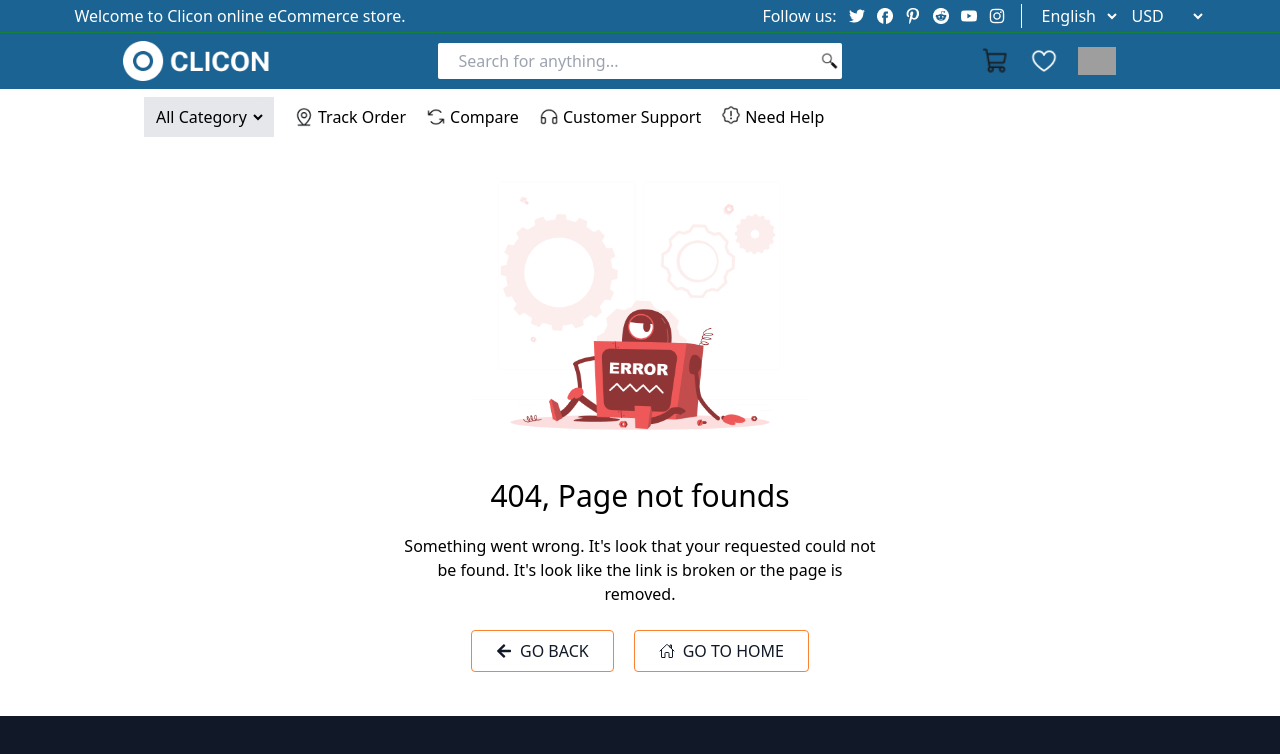
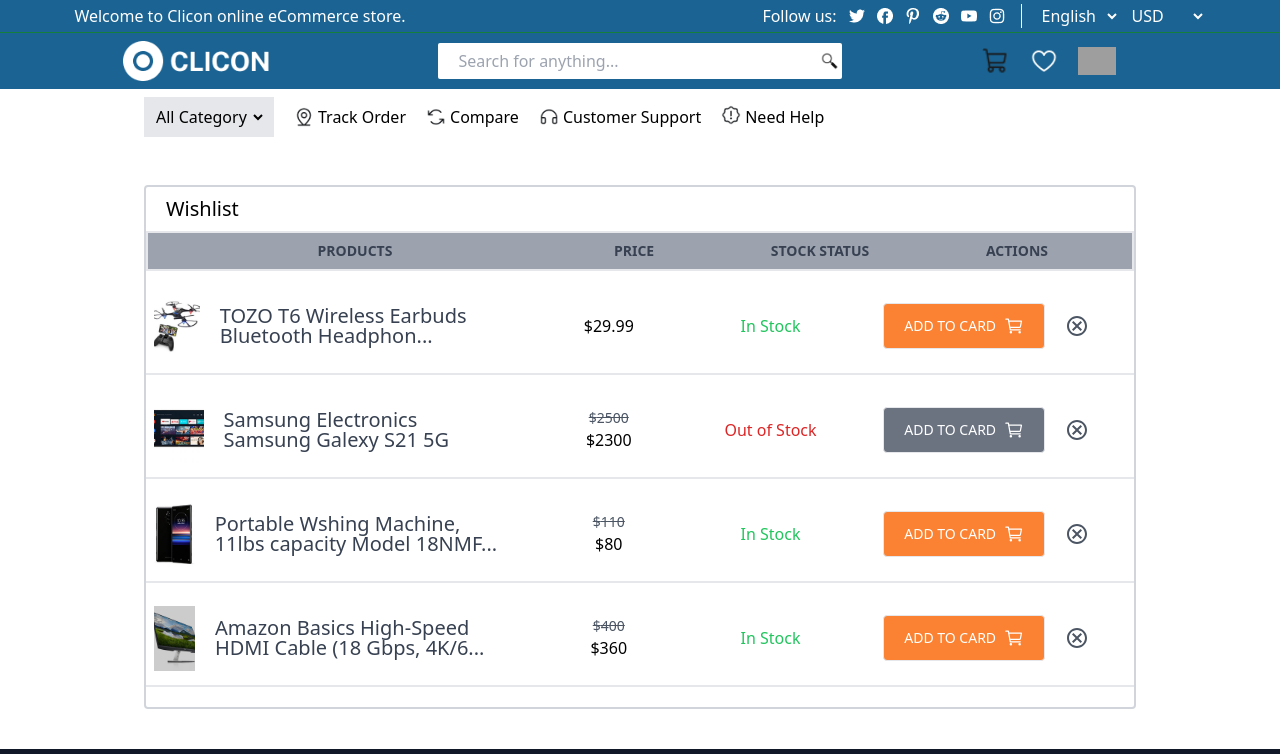
Before and after one commit to jim2107054/CLICON, a React (Vite) app in the folder frontend/: page /wish-list in a window 1280 px wide. Shown: the top 754 px of the page. Built offline with nearby package versions, Linux system fonts and the light colour scheme; grey boxes are pictures that could not be loaded.

Commit message:
wishlist done

```diff
--- a/frontend/src/App.jsx
+++ b/frontend/src/App.jsx
@@ -19,6 +19,7 @@ import ProductDetails from './pages/ProductDetails';
 import TrackOrder from './pages/TrackOrder';
 import TrackOrderDetails from './pages/TrackOrderDetails';
 import ShopingCard from './pages/ShopingCard';
+import WishList from './pages/WishList';
 
 const App = () => {
   return (
@@ -42,6 +43,7 @@ const App = () => {
         <Route path='/track-order' element={<TrackOrder/>} />
         <Route path='/track-order-details' element={<TrackOrderDetails/>} />
         <Route path='/shoping-card' element={<ShopingCard/>} />
+        <Route path='/wish-list' element={<WishList/>} />
         {/* Add more routes as needed */}
         <Route path='/shop' element={<ShopPage/>} />
         <Route path='/shop/:productId' element={<ProductDetails/>} />
--- a/frontend/src/components/AddToCard.jsx
+++ b/frontend/src/components/AddToCard.jsx
@@ -18,7 +18,7 @@ const AddToCard = (props) => {
               <div className="flex items-center">
                 <MdOutlineCancel
                   onClick={() => setCancled(false)}
-                  className="text-2xl text-red-600"
+                  className="text-2xl text-gray-600 cursor-pointer hover:text-red-600"
                 />
               </div>
               <div className="flex items-center">
--- /dev/null
+++ b/frontend/src/components/AddToWishList.jsx
@@ -0,0 +1,76 @@
+import React, { useState } from "react";
+import { IoCartOutline } from "react-icons/io5";
+import { MdOutlineCancel } from "react-icons/md";
+
+const AddToWishList = (props) => {
+  const [cancled, setCancled] = useState(true);
+  //distructure props
+  const { image, title, status, OriginalPrice, DiscountPrice } = props;
+  return (
+    <div>
+      {cancled && (
+        <>
+          <div className="flex border-b-2 mt-2 h-24 md:gap-2 xl:gap-2 2xl:gap-4 w-full py-2">
+            <div className="flex flex-row gap-5 w-[40%] px-2 rounded line-clamp-2">
+              <div className="flex items-center">
+                <img className="object-cover h-5/6" src={image} alt="logo" />
+              </div>
+              <div className="flex items-center justify-center">
+                <p className="leading-none text-xl text-gray-700">
+                  {title}
+                </p>
+              </div>
+            </div>
+            <div className="flex mx-10 justify-between w-[60%]">
+              <div className="my-auto gap-2 w-[20%]">
+                {OriginalPrice && (
+                  <p className="text-center line-through text-sm font-medium text-gray-600">
+                    ${OriginalPrice}
+                  </p>
+                )}
+                <p className="text-center text-base font-medium">
+                  ${DiscountPrice}
+                </p>
+              </div>
+              <div className="items-center my-auto px-1 py-1 w-[25%]">
+                <div className="flex gap-5 justify-center items-center px-2 py-1 w-full">
+                  <p
+                    className={`text-base font-medium ${
+                      status === "In Stock" ? "text-green-500" : "text-red-600"
+                    }`}
+                  >
+                    {status}
+                  </p>
+                </div>
+              </div>
+              <div className="justify-center flex w-[40%]">
+                <div className="flex items-center gap-2 lg:gap-5">
+                  <button
+                    className={`border flex items-center text-sm font-medium bg-btnColor duration-300 transition-all text-white px-2 lg:px-5 py-3 rounded
+                ${
+                  status === "In Stock"
+                    ? "hover:scale-105"
+                    : "bg-gray-500 cursor-not-allowed"
+                }
+                `}
+                  >
+                    ADD TO CARD
+                    <IoCartOutline className="text-xl ml-2" />
+                  </button>
+                  <div className="flex items-center">
+                    <MdOutlineCancel
+                      onClick={() => setCancled(false)}
+                      className="text-2xl text-gray-600 cursor-pointer hover:text-red-600"
+                    />
+                  </div>
+                </div>
+              </div>
+            </div>
+          </div>
+        </>
+      )}
+    </div>
+  );
+};
+
+export default AddToWishList;
--- /dev/null
+++ b/frontend/src/pages/WishList.jsx
@@ -0,0 +1,53 @@
+import shopItems from "../assets/ShopItem";
+import AddToWishList from "../components/AddToWishList";
+
+const WishList = () => {
+  return (
+    <div>
+      <div className="flex flex-col lg:flex-row gap-5 px-10 lg:px-36 py-10">
+        <div className="flex flex-col h-fit pb-5 rounded border-2 border-gray-300 w-full">
+          <p className="text-xl px-5 font-medium my-2">Wishlist</p>
+          <div className="flex border-2 px-5 py-2 bg-gray-400 justify-evenly gap-2">
+            <div className="w-[40%] flex justify-evenly">
+              <p className="text-sm font-bold text-gray-700">PRODUCTS</p>
+            </div>
+            <div className="flex w-[60%] justify-between px-12 lg:px-16">
+              <p className="text-sm font-bold text-gray-700">PRICE</p>
+              <p className="text-sm font-bold text-gray-700">STOCK STATUS</p>
+              <p className="text-sm font-bold text-gray-700">ACTIONS</p>
+            </div>
+          </div>
+          <AddToWishList
+            image={shopItems[0].image}
+            title={shopItems[0].title}
+            DiscountPrice={shopItems[0].price}
+            status="In Stock"
+          />
+          <AddToWishList
+            image={shopItems[1].image}
+            title={shopItems[1].title}
+            DiscountPrice={shopItems[1].price}
+            OriginalPrice={2500}
+            status="Out of Stock"
+          />
+          <AddToWishList
+            image={shopItems[3].image}
+            title={shopItems[3].title}
+            DiscountPrice={shopItems[3].price}
+            OriginalPrice={110}
+            status="In Stock"
+          />
+          <AddToWishList
+            image={shopItems[2].image}
+            title={shopItems[2].title}
+            DiscountPrice={shopItems[2].price}
+            OriginalPrice={400}
+            status="In Stock"
+          />
+        </div>
+      </div>
+    </div>
+  );
+};
+
+export default WishList;
```
